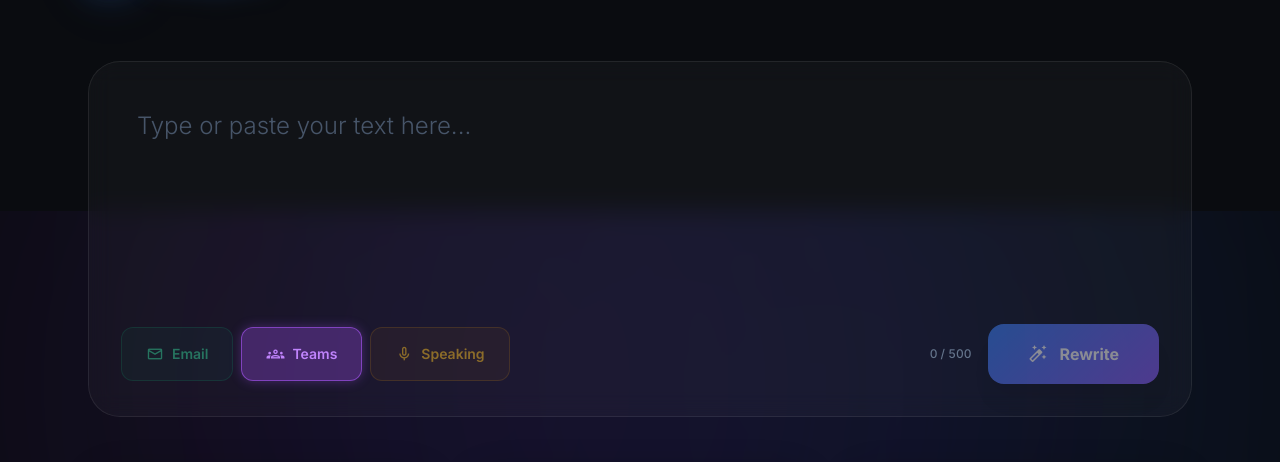
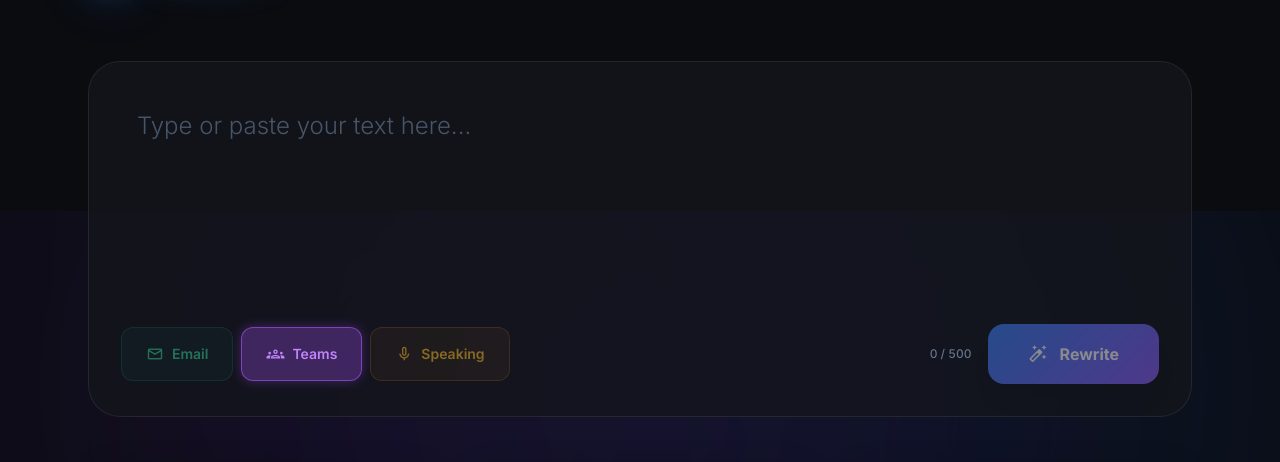
Before and after one commit to mandowa/tiny_rewrite, a website: page index.production.html in a window 1280 px wide. Shown: the part 109-571 px from the top of the page. Drawn offline with nearby package versions, Linux system fonts and the light colour scheme.

Commit message:
fix: disable backdrop-filter on input box to test caret-misplace theory
Four prior attempts targeting scroll/transition/repaint timing around
keyboard-open made no visible difference on the reporter's device, and
deployment + cache were both confirmed fresh. backdrop-filter forces a
separate GPU compositing layer, which is a documented WebKit trigger
for native form-control caret misplacement when the layout shifts
underneath it (e.g. the keyboard opening) - a mechanism none of the
earlier fixes touched. Swap it for a flat semi-transparent background
on just the input box to isolate whether this is the actual cause.

Co-Authored-By: Claude Sonnet 5 <noreply@anthropic.com>

```diff
--- a/index.production.html
+++ b/index.production.html
@@ -50,6 +50,14 @@
     }
     .input-glow:focus-within {
       box-shadow: 0 0 0 1px rgba(59, 130, 246, 0.5), 0 0 30px rgba(59, 130, 246, 0.15);
+    }
+    /* backdrop-filter on this element is a known WebKit trigger for native
+       caret misplacement when the layout shifts (e.g. keyboard opening) -
+       disable it here specifically while we confirm that's the cause. */
+    .input-glow {
+      backdrop-filter: none;
+      -webkit-backdrop-filter: none;
+      background: rgba(20, 22, 28, 0.75);
     }
     .rewrite-btn {
       background: linear-gradient(135deg, #3b82f6 0%, #8b5cf6 100%);
```
